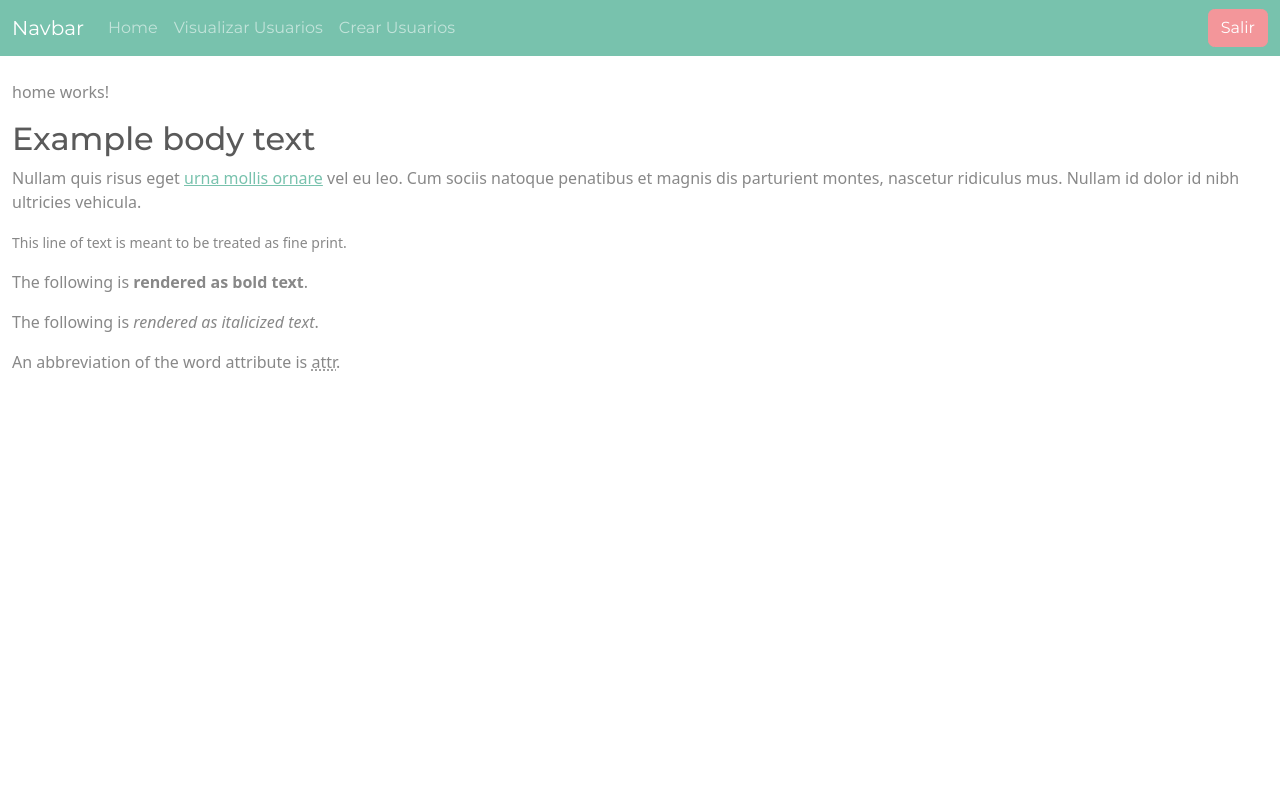
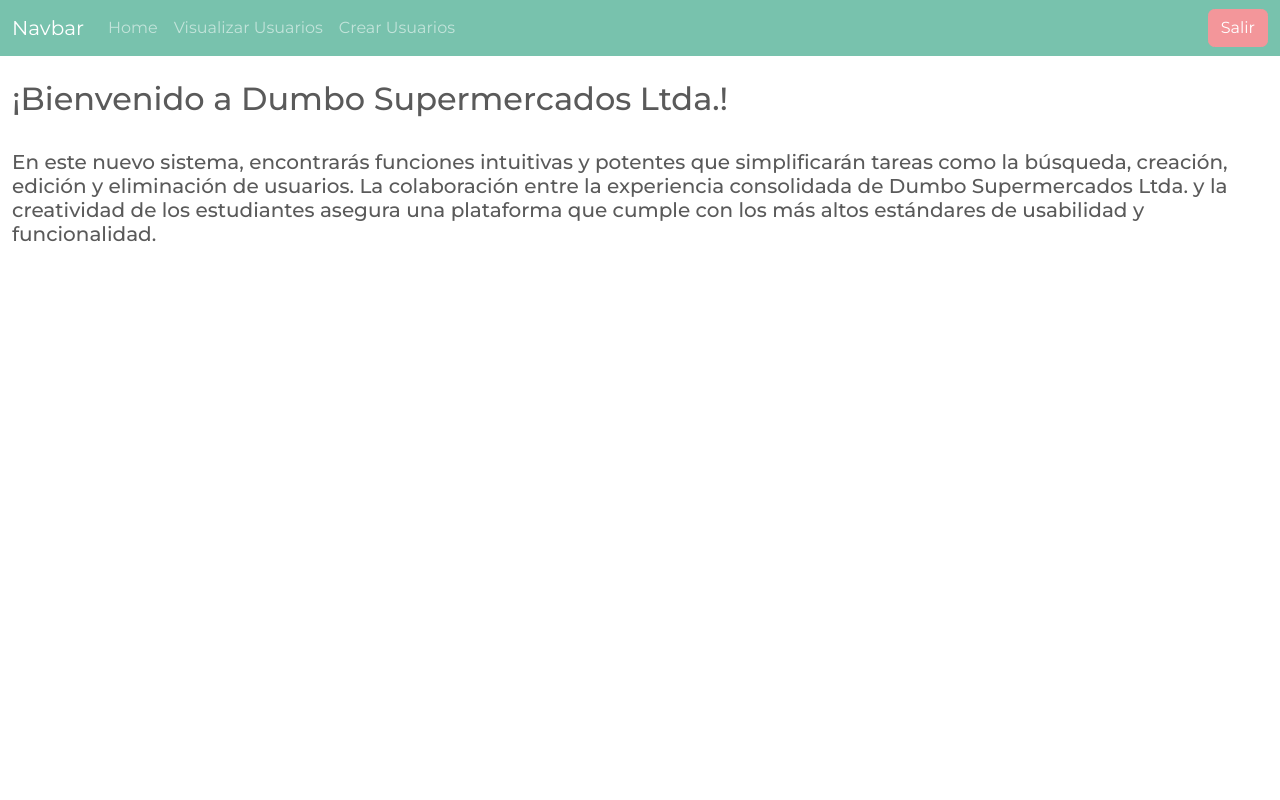
Before and after one commit to matiias23/workshop-idwm02, an Angular app in the folder frontend/: page /home in a window 1280 px wide. Shown: the top 800 px of the page. Built offline with nearby package versions, Linux system fonts and the light colour scheme.

Commit message:
[Frontend] feat: Modal delete and html home

```diff
--- a/frontend/src/app/_components/home/home.component.html
+++ b/frontend/src/app/_components/home/home.component.html
@@ -1,7 +1,4 @@
-<p>home works!</p>
-<h2>Example body text</h2>
-<p>Nullam quis risus eget <a href="#">urna mollis ornare</a> vel eu leo. Cum sociis natoque penatibus et magnis dis parturient montes, nascetur ridiculus mus. Nullam id dolor id nibh ultricies vehicula.</p>
-<p><small>This line of text is meant to be treated as fine print.</small></p>
-<p>The following is <strong>rendered as bold text</strong>.</p>
-<p>The following is <em>rendered as italicized text</em>.</p>
-<p>An abbreviation of the word attribute is <abbr title="attribute">attr</abbr>.</p>
+
+<h2>¡Bienvenido a Dumbo Supermercados Ltda.!</h2>
+<br>
+<h5>En este nuevo sistema, encontrarás funciones intuitivas y potentes que simplificarán tareas como la búsqueda, creación, edición y eliminación de usuarios. La colaboración entre la experiencia consolidada de Dumbo Supermercados Ltda. y la creatividad de los estudiantes asegura una plataforma que cumple con los más altos estándares de usabilidad y funcionalidad.</h5>
--- a/frontend/src/app/_components/user/user-list/user-list.component.ts
+++ b/frontend/src/app/_components/user/user-list/user-list.component.ts
@@ -33,6 +33,9 @@ export class UserListComponent implements OnInit {
   }
 
   deleteUser(userId: number): void {
+    const userConfirmed = window.confirm('¿Estás seguro de que deseas eliminar este usuario?');
+
+    if (userConfirmed) {
       this.userService.deleteUser(userId).subscribe(
         () => {
           console.log('Usuario eliminado con éxito');
@@ -42,6 +45,7 @@ export class UserListComponent implements OnInit {
           console.error('Error al eliminar el usuario', error);
         }
       );
+    }
   }
 
   filterResults(event: Event) {
--- a/frontend/src/app/app-routing.module.ts
+++ b/frontend/src/app/app-routing.module.ts
@@ -7,6 +7,7 @@ import { UserCreateComponent } from './_components/user/user-create/user-create.
 import { UserUpdateComponent } from './_components/user/user-update/user-update.component';
 
 const routes: Routes = [
+  {path: '', redirectTo: '/login', pathMatch: 'full'},
   {path: 'home', component:HomeComponent},
   {path: 'login', component:LoginComponent},
   {path: 'users/list', component:UserListComponent},
```
Lines whose indentation alone changed are shown as unchanged.
